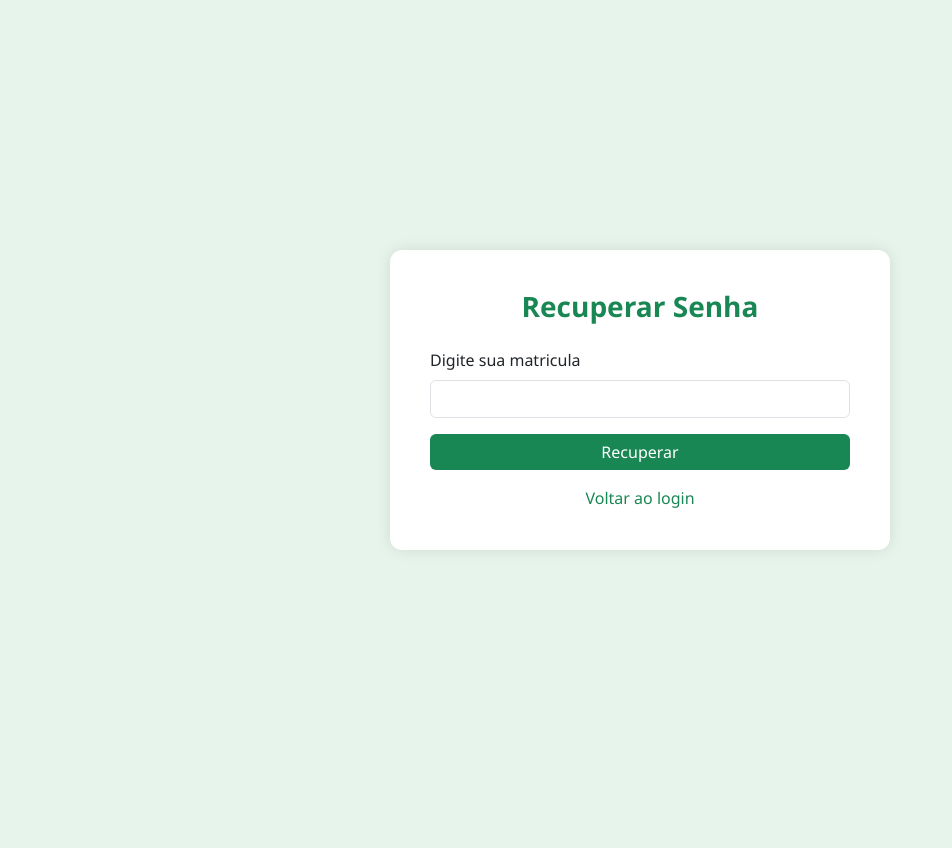
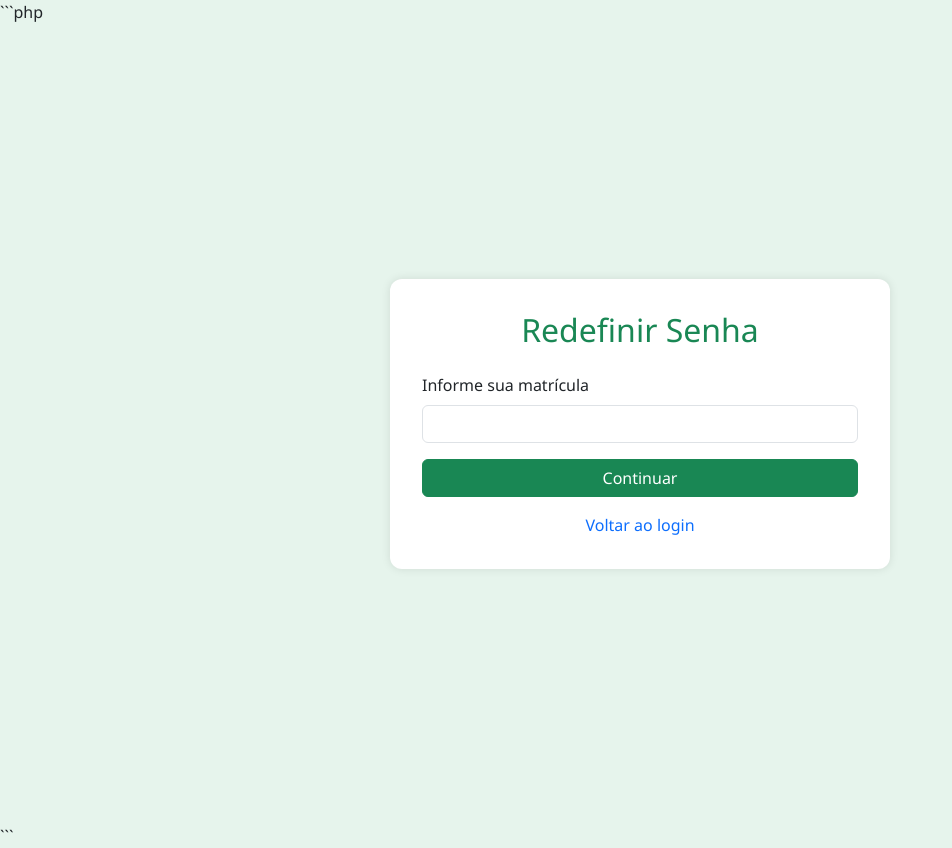
Before and after one commit to Neto0-M/TCC-PPI-SUDAE, a PHP site: page /LOGIN/esqueceu.php in a window 1280 px wide. Shown: the whole page, without its empty margins (0-952 px from the left). Before the commit the page ends 550 px from the top, so only its background shows below. Run offline with PHP 8.4, Linux system fonts and the light colour scheme.

Commit message:
login ajeitado

````diff
--- a/LOGIN/cadastro.php
+++ b/LOGIN/cadastro.php
@@ -4,16 +4,15 @@ include '../conexao.php';
 $mensagem = '';
 $sucesso = false;
 
-
 if (isset($_POST['cadastrar'])) {
     $nome = $_POST['nome'];
     $matricula = $_POST['matricula'];
-    $senha = md5($_POST['senha']);
+    $senha = password_hash($_POST['senha'], PASSWORD_DEFAULT); // 🔑 corrigido
     $tipo = $_POST['tipo'];
     $login = $matricula;
 
     $sql = "INSERT INTO usuario (nome, matricula, login, senha, tipo)
-        VALUES ('$nome', '$matricula', '$login', '$senha', '$tipo')";
+            VALUES ('$nome', '$matricula', '$login', '$senha', '$tipo')";
     if ($conexao->query($sql)) {
         $mensagem = "Cadastro realizado com sucesso!";
         $sucesso = true;
@@ -127,6 +126,7 @@ if (isset($_POST['cadastrar'])) {
   </div>
 </div>
 
+
 <script src="https://cdn.jsdelivr.net/npm/bootstrap@5.3.2/dist/js/bootstrap.bundle.min.js"></script>
 </body>
 </html>
--- a/LOGIN/esqueceu.php
+++ b/LOGIN/esqueceu.php
@@ -1,19 +1,38 @@
-<?php include '../conexao.php';
+```php
+<?php
+include '../conexao.php';
 
+$etapa = 1; // 1 = pedir matrícula, 2 = redefinir senha
 $mensagem = '';
-$linkReset = '';
 
-if (isset($_POST['recuperar'])) {
+if (isset($_POST['verificar'])) {
+    $matricula = trim($_POST['matricula']);
+    $sql = "SELECT * FROM usuario WHERE matricula = ?";
+    $stmt = $conexao->prepare($sql);
+    $stmt->bind_param("s", $matricula);
+    $stmt->execute();
+    $res = $stmt->get_result();
+
+    if ($res->num_rows === 1) {
+        $etapa = 2; // matrícula encontrada, pode redefinir
+    } else {
+        $mensagem = "<div class='alert alert-danger mt-3'>Matrícula não encontrada!</div>";
+    }
+}
+
+if (isset($_POST['redefinir'])) {
+    $nova_senha = password_hash($_POST['nova_senha'], PASSWORD_DEFAULT);
     $matricula = $_POST['matricula'];
 
-    $sql = "SELECT * FROM usuario WHERE matricula='$matricula'";
-    $res = $conexao->query($sql);
+    $sql = "UPDATE usuario SET senha=? WHERE matricula=?";
+    $stmt = $conexao->prepare($sql);
+    $stmt->bind_param("ss", $nova_senha, $matricula);
 
-    if ($res->num_rows === 1) {
-        $linkReset = "redefinir.php?matricula=$matricula";
-        $mensagem = "<strong>Matricula encontrada.</strong> <br><a href='$linkReset' class='btn btn-success mt-2'>Clique aqui para redefinir sua senha</a>";
+    if ($stmt->execute()) {
+        $mensagem = "<div class='alert alert-success mt-3'>Senha redefinida com sucesso! <a href='login.php'>Fazer login</a></div>";
+        $etapa = 0; // finalizado
     } else {
-        $mensagem = "<span class='text-danger'>Matricula não encontrada.</span>";
+        $mensagem = "<div class='alert alert-danger mt-3'>Erro ao redefinir senha.</div>";
     }
 }
 ?>
@@ -22,7 +41,7 @@ if (isset($_POST['recuperar'])) {
 <html lang="pt-br">
 <head>
   <meta charset="UTF-8">
-  <title>Recuperar Senha - SUDAE</title>
+  <title>Esqueci a Senha - SUDAE</title>
   <meta name="viewport" content="width=device-width, initial-scale=1">
   <link href="https://cdn.jsdelivr.net/npm/bootstrap@5.3.2/dist/css/bootstrap.min.css" rel="stylesheet">
   <style>
@@ -30,69 +49,61 @@ if (isset($_POST['recuperar'])) {
       background-color: #e6f4ec;
       font-family: 'Segoe UI', sans-serif;
     }
-    .recuperar-container {
+    .container-reset {
+      display: flex;
+      justify-content: center;
+      align-items: center;
       min-height: 100vh;
-      display: flex;
-      align-items: center;
-      justify-content: center;
     }
-    .recuperar-box {
+    .reset-box {
       background: #fff;
-      padding: 2.5rem;
+      padding: 2rem;
       border-radius: 12px;
-      box-shadow: 0 0 15px rgba(0,0,0,0.1);
+      box-shadow: 0 0 10px rgba(0,0,0,0.1);
       width: 100%;
       max-width: 500px;
     }
-    .recuperar-title {
+    .reset-box h2 {
       color: #198754;
-      font-weight: 600;
       margin-bottom: 1.5rem;
-    }
-    .btn-recuperar {
-      background-color: #198754;
-      border: none;
-    }
-    .btn-recuperar:hover {
-      background-color: #146c43;
+      text-align: center;
     }
     .form-control:focus {
-      box-shadow: none;
       border-color: #198754;
-    }
-    .recuperar-links a {
-      color: #198754;
-      text-decoration: none;
-    }
-    .recuperar-links a:hover {
-      text-decoration: underline;
+      box-shadow: 0 0 0 0.2rem rgba(25, 135, 84, 0.25);
     }
   </style>
 </head>
 <body>
 
-<div class="recuperar-container">
-  <div class="recuperar-box">
-    <h3 class="text-center recuperar-title">Recuperar Senha</h3>
+<div class="container-reset">
+  <div class="reset-box">
+    <h2>Redefinir Senha</h2>
 
-    <?php if ($mensagem): ?>
-      <div class="alert alert-info text-center"><?= $mensagem ?></div>
-    <?php endif; ?>
-
-    <?php if (!$linkReset): ?>
+    <?php if ($etapa === 1): ?>
       <form method="POST">
         <div class="mb-3">
-          <label for="matricula" class="form-label">Digite sua matricula</label>
-          <input type="matricula" name="matricula" class="form-control" required>
+          <label for="matricula" class="form-label">Informe sua matrícula</label>
+          <input type="text" class="form-control" name="matricula" id="matricula" required>
         </div>
-        <div class="d-grid mb-3">
-          <button type="submit" name="recuperar" class="btn btn-recuperar text-white">Recuperar</button>
+        <button type="submit" name="verificar" class="btn btn-success w-100">Continuar</button>
+      </form>
+
+    <?php elseif ($etapa === 2): ?>
+      <form method="POST">
+        <div class="mb-3">
+          <label for="nova_senha" class="form-label">Nova senha</label>
+          <input type="password" class="form-control" name="nova_senha" id="nova_senha" required>
         </div>
+        <input type="hidden" name="matricula" value="<?= htmlspecialchars($matricula) ?>">
+        <button type="submit" name="redefinir" class="btn btn-success w-100">Redefinir Senha</button>
       </form>
     <?php endif; ?>
 
-    <div class="recuperar-links text-center mt-3">
-      <a href="login.php">Voltar ao login</a>
+    <?= $mensagem ?>
+
+    <div class="mt-3 text-center">
+      <a href="login.php" class="text-decoration-none">Voltar ao login</a>
     </div>
   </div>
 </div>
@@ -100,3 +111,4 @@ if (isset($_POST['recuperar'])) {
 <script src="https://cdn.jsdelivr.net/npm/bootstrap@5.3.2/dist/js/bootstrap.bundle.min.js"></script>
 </body>
 </html>
+```
````
Also changed, not shown: LOGIN/login.php (+14 -9 lines), LOGIN/redefinir.php (+6 -3 lines), SUDAE_05092025.sql (+13 -20 lines).
